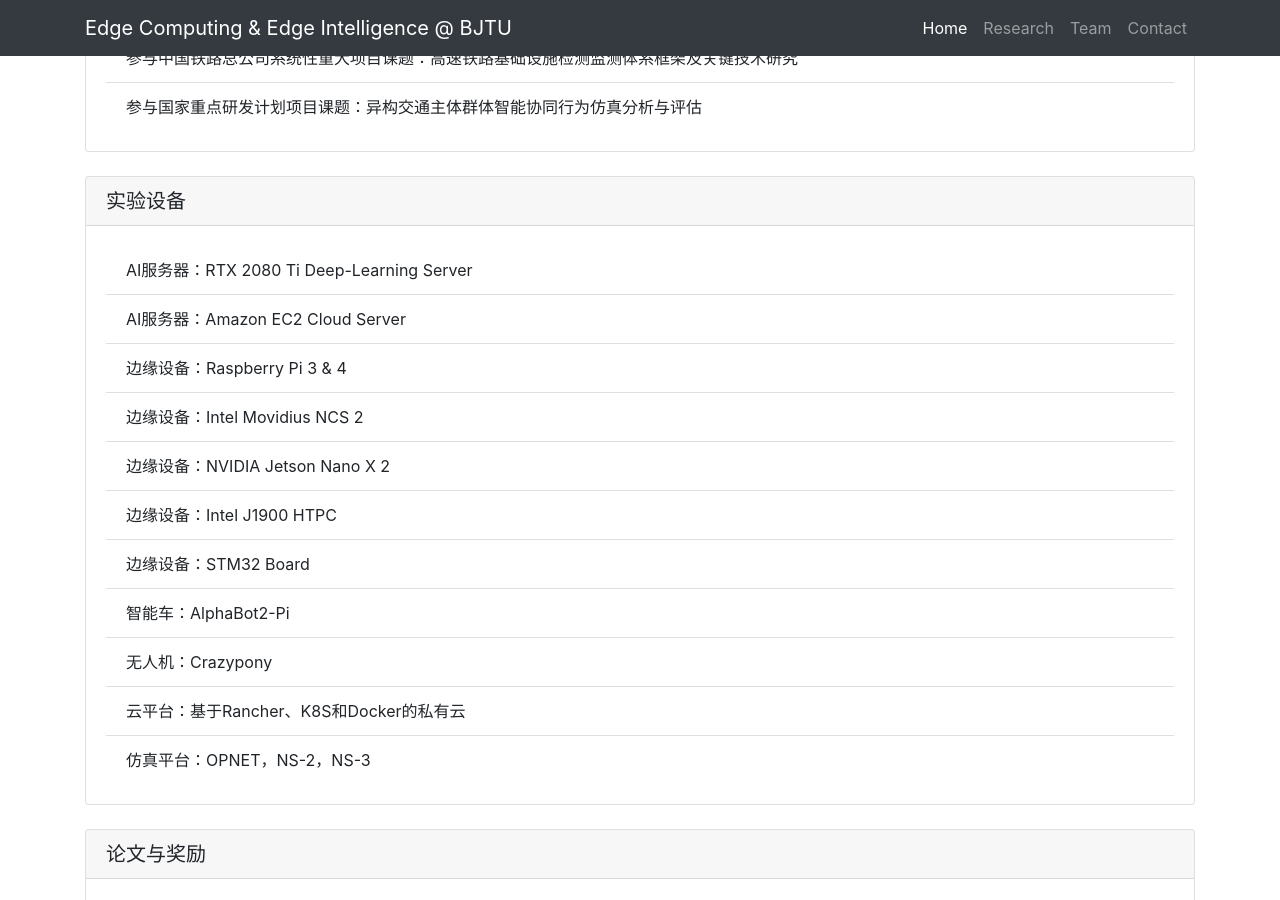
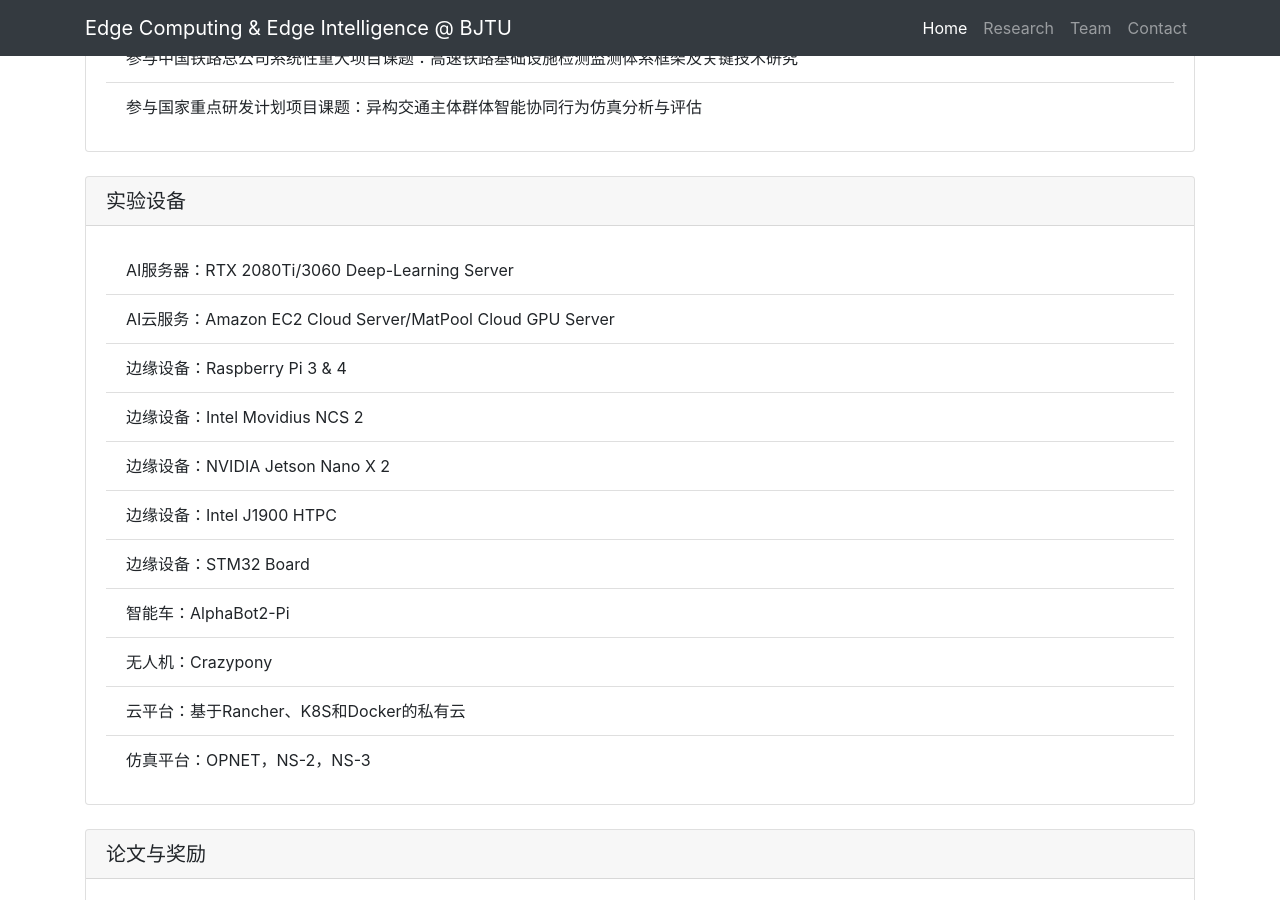
Before and after one commit to fangvv/Homepage, a Jekyll site: the page Edgecomp/index.html, which Jekyll copies as it is, in a window 1280 px wide and 900 px high, scrolled down 1673 px. Built offline with Jekyll 4.4.1, drawn with Linux system fonts in a browser that asks for light colours; comment, search, counter and statistics services are not loaded.

Commit message:
Signed-off-by: Weiwei Fang <fangvv@gmail.com>

```diff
--- a/Edgecomp/index.html
+++ b/Edgecomp/index.html
@@ -107,8 +107,8 @@
   <h5 class="card-header">实验设备</h5>
   <div class="card-body">
     <ul class="list-group list-group-flush">
-      <li class="list-group-item">AI服务器：RTX 2080 Ti Deep-Learning Server</li>
-      <li class="list-group-item">AI服务器：Amazon EC2 Cloud Server</li>
+      <li class="list-group-item">AI服务器：RTX 2080Ti/3060 Deep-Learning Server</li>
+      <li class="list-group-item">AI云服务：Amazon EC2 Cloud Server/MatPool Cloud GPU Server</li>
       <li class="list-group-item">边缘设备：Raspberry Pi 3 & 4</li>
       <li class="list-group-item">边缘设备：Intel Movidius NCS 2</li>
       <li class="list-group-item">边缘设备：NVIDIA Jetson Nano X 2</li>
```
